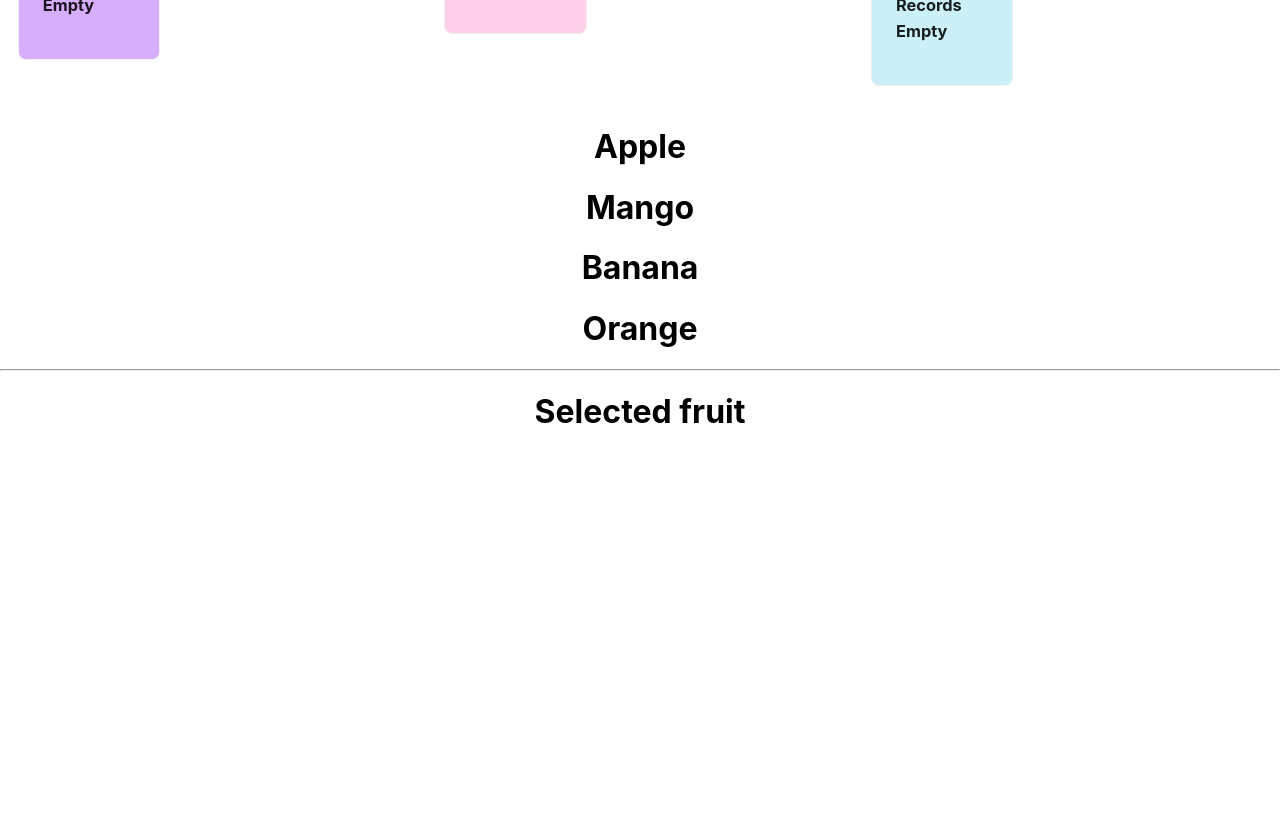
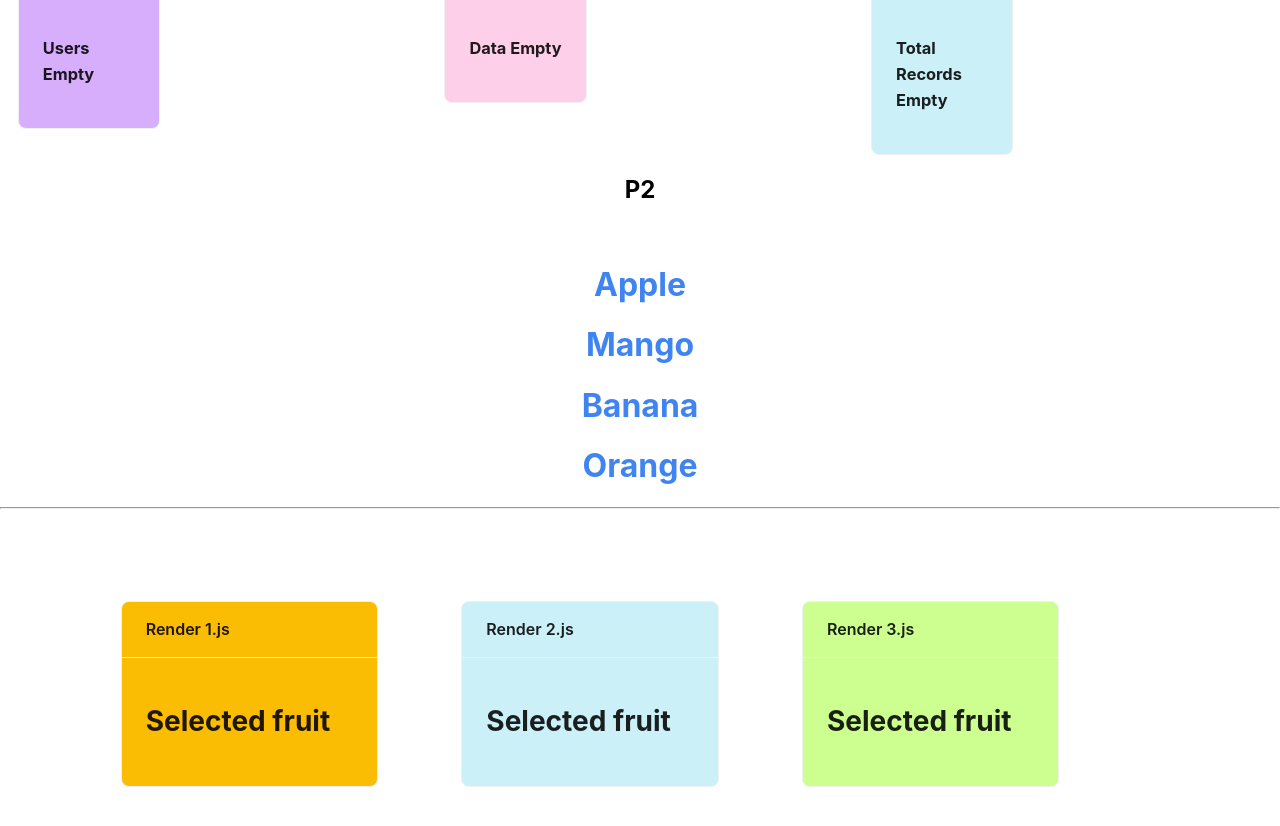
Before and after one commit to saijamiuno/react-redux, a React (Create React App) app: page / in a window 1280 px wide. Shown: the part 260-1086 px from the top of the page. Before the commit the page ends 800 px from the top, so only its background shows below. Built offline with nearby package versions, Linux system fonts and the light colour scheme.

Commit message:
multi renders added

```diff
--- a/src/App.js
+++ b/src/App.js
@@ -5,17 +5,21 @@ import User from "./Components/TodoApp/User";
 import Data from "./Components/TodoApp/Data";
 import TotalRecords from "./Components/TodoApp/TotalRecords";
 import SelectedObjects from "./Components/Fruits/SelectedObjects";
+import Render1 from "./Components/Fruits/Render1";
+import Render2 from "./Components/Fruits/Render2";
+import Render3 from "./Components/Fruits/Render3";
 
 function App() {
   return (
-    <div className="App">
-      <h1>WORKING</h1>
+    <div style={{ overflow: "hidden" }} className="App">
+      <h1>Redux WORKING</h1>
       <Col offset={4} span={12}>
         <Todo />
       </Col>
+      <h2>P1</h2>
 
       <Col span={24}>
-        <Row>
+        <Row justify={"space-between"}>
           <Col span={8}>
             <User />
           </Col>
@@ -27,8 +31,28 @@ function App() {
           </Col>
         </Row>
       </Col>
+
+      <h2>P2</h2>
       <br />
-      <SelectedObjects/>
+      <SelectedObjects />
+      <br />
+
+      <Col style={{ padding: "5vw" }} span={24}>
+        <Row gutter={[16, 16]}>
+          <Col offset={1} span={7}>
+            <Render1 />
+          </Col>
+          <Col span={7}>
+            <Render2 />
+          </Col>
+          <Col span={7}>
+            <Render3 />
+          </Col>
+        </Row>
+      </Col>
+      <Col span={24}>
+        <Row gutter={[16, 16]}></Row>
+      </Col>
     </div>
   );
 }
--- /dev/null
+++ b/src/Components/Fruits/Render1.js
@@ -0,0 +1,26 @@
+import React from "react";
+import { Row, Col, Card } from "antd";
+import { useSelector } from "react-redux";
+import { selectedObject } from "../../Redux/Actions/Actions";
+
+export default function Render1() {
+  const { selectedFruit } = useSelector((state) => state.friuts);
+
+  return (
+    <div>
+      <Col span={24}>
+        <Row>
+          <Col  span={20}>
+            <Card
+              style={{ textAlign: "left", backgroundColor: "#fbbc04" }}
+              bodyStyle={{ textAlign: "left" }}
+              title="Render 1.js"
+            >
+              <h1>Selected fruit {selectedFruit}</h1>
+            </Card>
+          </Col>
+        </Row>
+      </Col>
+    </div>
+  );
+}
--- /dev/null
+++ b/src/Components/Fruits/Render2.js
@@ -0,0 +1,25 @@
+import React from "react";
+import { Row, Col, Card } from "antd";
+import { useSelector } from "react-redux";
+import { selectedObject } from "../../Redux/Actions/Actions";
+export default function Render2() {
+  const { selectedFruit } = useSelector((state) => state.friuts);
+
+  return (
+    <div>
+      <Col span={24}>
+        <Row>
+          <Col  span={20}>
+            <Card
+              style={{ textAlign: "left", backgroundColor: "#cbf0f8" }}
+              bodyStyle={{ textAlign: "left" }}
+              title="Render 2.js"
+            >
+              <h1>Selected fruit {selectedFruit}</h1>
+            </Card>
+          </Col>
+        </Row>
+      </Col>
+    </div>
+  );
+}
--- /dev/null
+++ b/src/Components/Fruits/Render3.js
@@ -0,0 +1,25 @@
+import React from "react";
+import { Row, Col, Card } from "antd";
+import { useSelector } from "react-redux";
+import { selectedObject } from "../../Redux/Actions/Actions";
+export default function Render3() {
+  const { selectedFruit } = useSelector((state) => state.friuts);
+
+  return (
+    <div>
+      <Col span={24}>
+        <Row>
+          <Col span={20}>
+            <Card
+              style={{ textAlign: "left", backgroundColor: "#ccff90" }}
+              bodyStyle={{ textAlign: "left" }}
+              title="Render 3.js"
+            >
+              <h1>Selected fruit {selectedFruit}</h1>
+            </Card>
+          </Col>
+        </Row>
+      </Col>
+    </div>
+  );
+}
--- a/src/Components/Fruits/SelectedObjects.js
+++ b/src/Components/Fruits/SelectedObjects.js
@@ -1,5 +1,4 @@
 import React from "react";
-import { useState } from "react";
 import { useDispatch, useSelector } from "react-redux";
 import { selectedObject } from "../../Redux/Actions/Actions";
 
@@ -11,7 +10,13 @@ export default function SelectedObjects() {
     <center>
       {fruits?.map((fruit) => (
         <div
-          style={{ background: fruit === selectedFruit ? "pink" : "white" }}
+          style={{
+            color:"#4084f2",
+            maxWidth: "10vw",
+            background: fruit === selectedFruit ? "#e8eaed" : "white",
+            borderRadius: "5px",
+            cursor: "pointer",
+          }}
           onClick={() => dispatch(selectedObject(fruit))}
         >
           <h1>{fruit}</h1>
@@ -19,7 +24,6 @@ export default function SelectedObjects() {
       ))}
 
       <hr></hr>
-      <h1>Selected fruit {selectedFruit}</h1>
     </center>
   );
 }
```
